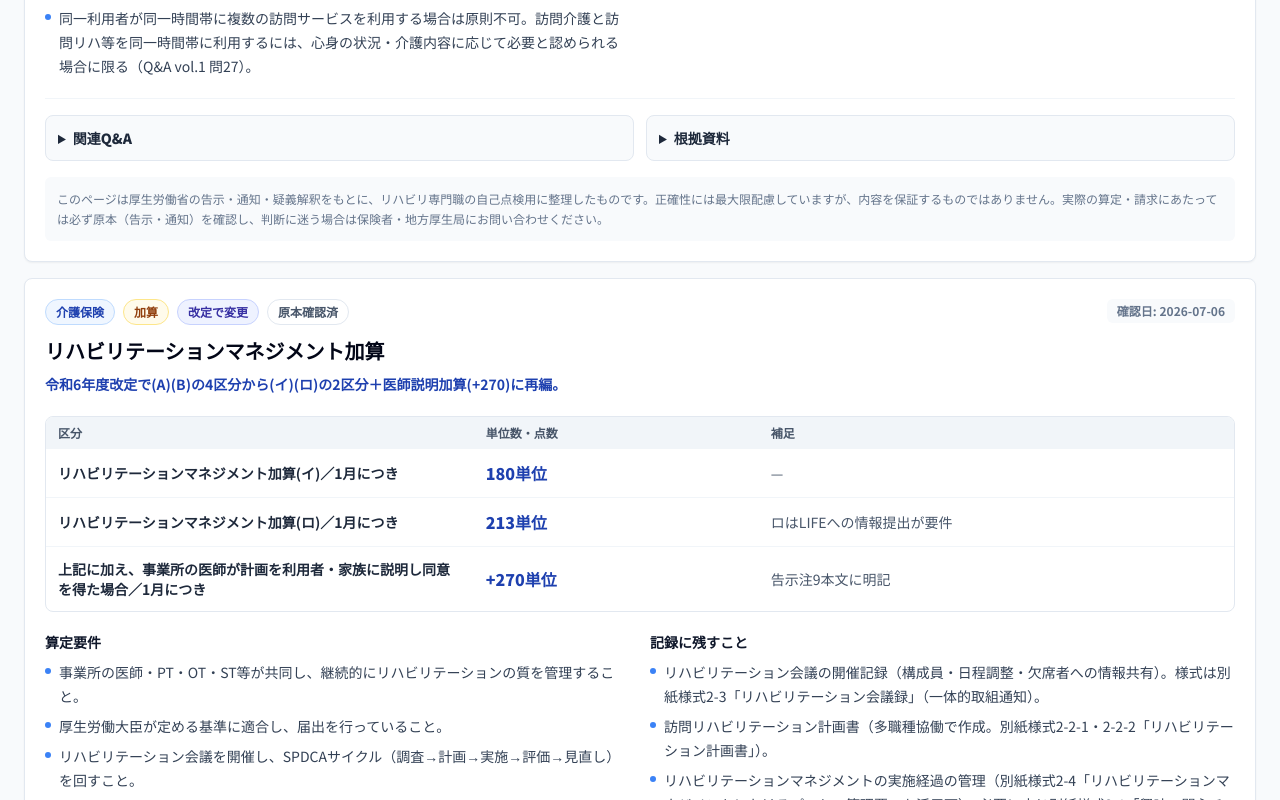
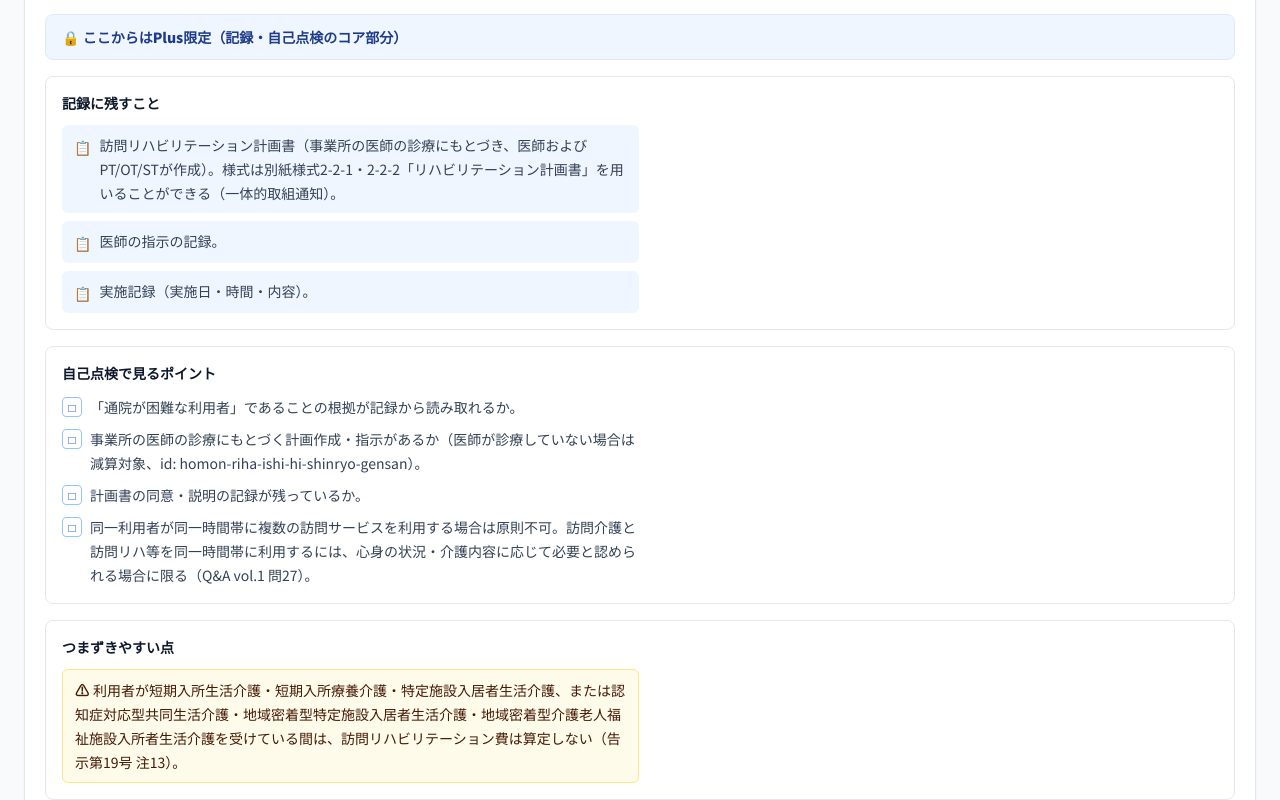
Before and after one commit to makomaru2023/jishutore-starter, a Next.js app: page /plus/fee-check in a window 1280 px wide. Shown: the part 1300-2100 px from the top of the page. Built offline with nearby package versions, Linux system fonts and the light colour scheme.

Commit message:
feat: 報酬チェックカードの可読性を改善
Co-Authored-By: GPT-5 Codex <codex@openai.com>

```diff
--- a/src/components/plus/FeeCheckTool.tsx
+++ b/src/components/plus/FeeCheckTool.tsx
@@ -1,5 +1,6 @@
 "use client";
 
+import type { ReactNode } from "react";
 import { useMemo, useState } from "react";
 import feeDataJson from "@/data/fee-items/homon-riha.json";
 import tsushoRihaDataJson from "@/data/fee-items/tsusho-riha.json";
@@ -101,18 +102,86 @@ const PrintIcon = () => (
     </svg>
 );
 
-const SectionList = ({ title, items }: { title: string; items: string[] }) => (
-    <section className="min-w-0">
-        <h4 className="text-sm font-black text-slate-900">{title}</h4>
-        <ul className="mt-2 space-y-1.5">
+const SectionShell = ({
+    title,
+    children,
+    defaultOpen = false,
+    className = "",
+}: {
+    title: string;
+    children: ReactNode;
+    defaultOpen?: boolean;
+    className?: string;
+}) => (
+    <>
+        <details
+            open={defaultOpen}
+            className={`group rounded-lg border border-slate-200 bg-white p-4 md:hidden print:hidden ${className}`}
+        >
+            <summary className="cursor-pointer list-none text-sm font-black text-slate-900 break-keep marker:hidden">
+                <span className="inline-flex w-full items-center justify-between gap-3">
+                    {title}
+                    <span className="flex h-6 w-6 flex-shrink-0 items-center justify-center rounded-full bg-slate-100 text-xs text-slate-500 group-open:rotate-180">
+                        ˅
+                    </span>
+                </span>
+            </summary>
+            <div className="mt-3">{children}</div>
+        </details>
+        <section className={`hidden rounded-lg border border-slate-200 bg-white p-4 md:block print:block print:border-slate-300 ${className}`}>
+            <h4 className="text-sm font-black text-slate-900 break-keep">{title}</h4>
+            <div className="mt-3">{children}</div>
+        </section>
+    </>
+);
+
+const RequirementsList = ({ items }: { items: string[] }) => (
+    <ol className="max-w-prose list-decimal space-y-2 pl-5">
         {items.map((item, index) => (
-                <li key={`${title}-${index}`} className="flex gap-2 text-sm leading-6 text-slate-700">
-                    <span className="mt-2 h-1.5 w-1.5 flex-shrink-0 rounded-full bg-blue-500" />
+            <li key={`requirement-${index}`} className="pl-1 text-sm leading-7 text-slate-700">
+                {item}
+            </li>
+        ))}
+    </ol>
+);
+
+const RecordsList = ({ items }: { items: string[] }) => (
+    <ul className="max-w-prose space-y-2">
+        {items.map((item, index) => (
+            <li key={`record-${index}`} className="flex gap-2 rounded-md bg-blue-50 px-3 py-2 text-sm leading-6 text-slate-700">
+                <span className="mt-0.5 flex-shrink-0" aria-hidden="true">
+                    📋
+                </span>
                 <span>{item}</span>
             </li>
         ))}
     </ul>
-    </section>
+);
+
+const AuditList = ({ items }: { items: string[] }) => (
+    <ul className="max-w-prose space-y-2">
+        {items.map((item, index) => (
+            <li key={`audit-${index}`} className="flex gap-2 text-sm leading-6 text-slate-700">
+                <span className="mt-0.5 flex h-5 w-5 flex-shrink-0 items-center justify-center rounded border border-blue-300 bg-white text-xs font-black text-blue-700">
+                    □
+                </span>
+                <span>{item}</span>
+            </li>
+        ))}
+    </ul>
+);
+
+const PitfallsList = ({ items }: { items: string[] }) => (
+    <ul className="max-w-prose space-y-2">
+        {items.map((item, index) => (
+            <li key={`pitfall-${index}`} className="rounded-md border border-amber-200 bg-amber-50 px-3 py-2 text-sm leading-6 text-amber-950">
+                <span className="mr-1 font-black" aria-hidden="true">
+                    ⚠
+                </span>
+                {item}
+            </li>
+        ))}
+    </ul>
 );
 
 const FeeCard = ({ item, disclaimer }: { item: FeeItem; disclaimer: string }) => (
@@ -147,7 +216,9 @@ const FeeCard = ({ item, disclaimer }: { item: FeeItem; disclaimer: string }) =>
             </p>
         </div>
 
-        <div className="mt-5 overflow-hidden rounded-lg border border-slate-200">
+        <div className="mt-5 space-y-4">
+            <SectionShell title="単位数・点数" defaultOpen>
+                <div className="overflow-hidden rounded-lg border border-slate-200">
                     <table className="w-full text-left text-sm">
                         <thead className="bg-slate-100 text-xs font-black text-slate-600">
                             <tr>
@@ -167,12 +238,29 @@ const FeeCard = ({ item, disclaimer }: { item: FeeItem; disclaimer: string }) =>
                         </tbody>
                     </table>
                 </div>
+            </SectionShell>
 
-        <div className="mt-5 grid gap-5 lg:grid-cols-2">
-            <SectionList title="算定要件" items={item.requirements} />
-            <SectionList title="記録に残すこと" items={item.records} />
-            <SectionList title="自己点検で見るポイント" items={item.auditPoints} />
-            {item.pitfalls && item.pitfalls.length > 0 && <SectionList title="つまずきやすい点" items={item.pitfalls} />}
+            <SectionShell title="算定要件" defaultOpen>
+                <RequirementsList items={item.requirements} />
+            </SectionShell>
+
+            <div className="rounded-lg border border-blue-100 bg-blue-50 px-4 py-3 text-sm font-black text-blue-900 break-keep">
+                🔒 ここからはPlus限定（記録・自己点検のコア部分）
+            </div>
+
+            <SectionShell title="記録に残すこと" className="border-blue-100 bg-blue-50/40">
+                <RecordsList items={item.records} />
+            </SectionShell>
+
+            <SectionShell title="自己点検で見るポイント" className="border-blue-100 bg-white">
+                <AuditList items={item.auditPoints} />
+            </SectionShell>
+
+            {item.pitfalls && item.pitfalls.length > 0 && (
+                <SectionShell title="つまずきやすい点" className="border-amber-200 bg-amber-50/30">
+                    <PitfallsList items={item.pitfalls} />
+                </SectionShell>
+            )}
         </div>
 
         {(item.relatedQA?.length || item.sources.length) && (
```
Lines whose indentation alone changed are shown as unchanged.
